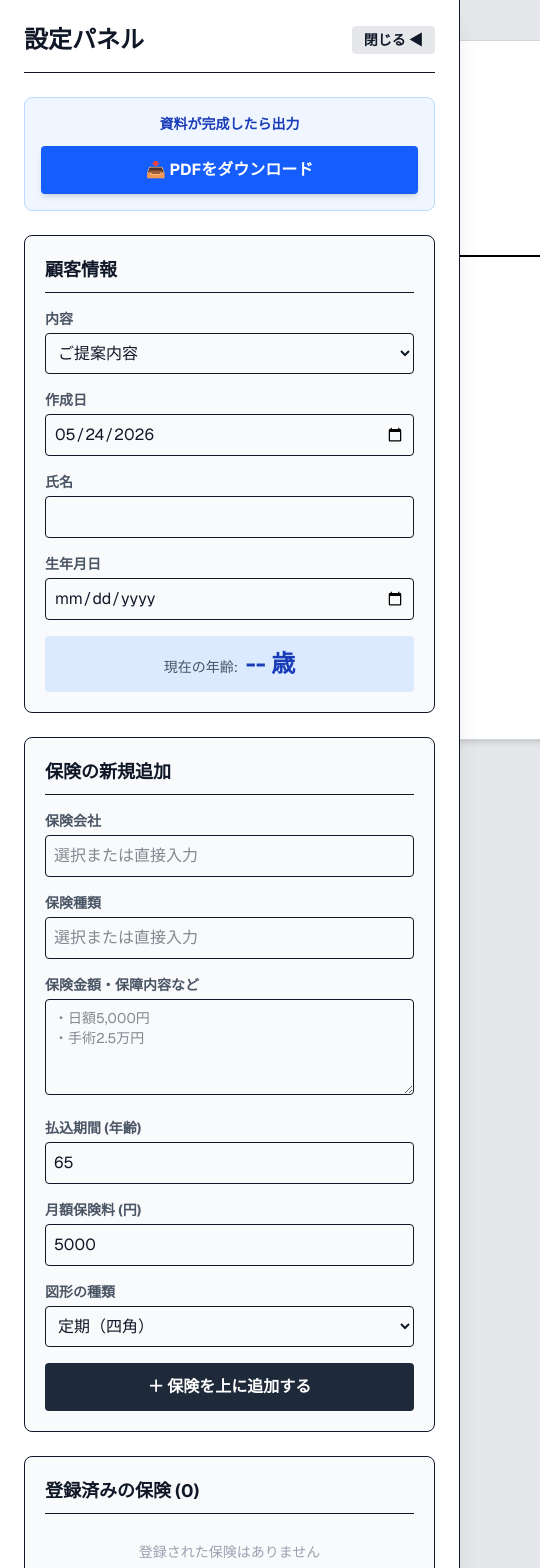
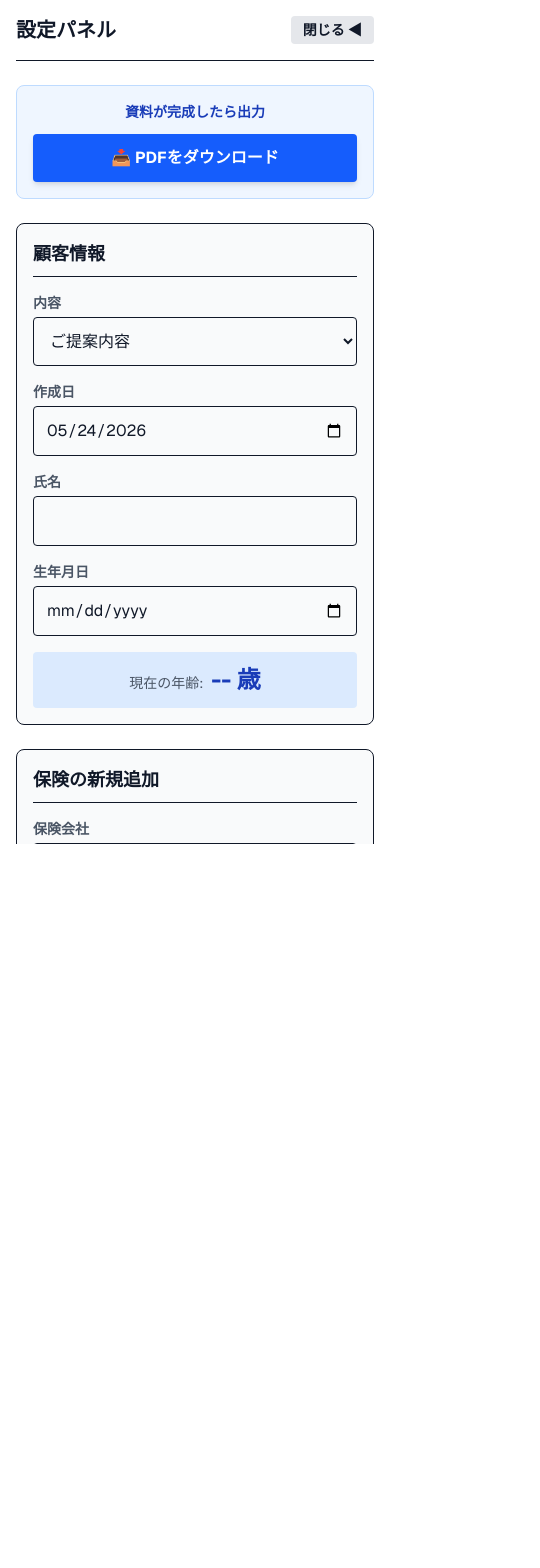
Before and after one commit to meronpan1314/sales-simulator, a Next.js app: page / in a window 390 px wide. Shown: the top 1568 px of the page, 540 px wide, since content can reach past the window. After the commit the page ends 844 px from the top, so only its background shows below. Built offline with nearby package versions, Linux system fonts and the light colour scheme.

Commit message:
スマホ操作対応

```diff
--- a/app/layout.tsx
+++ b/app/layout.tsx
@@ -13,8 +13,8 @@ const geistMono = Geist_Mono({
 });
 
 export const metadata: Metadata = {
-  title: "Create Next App",
-  description: "Generated by create next app",
+  title: "保険提案シミュレーター",
+  description: "保険提案シミュレーターは、保険営業マンが顧客に最適な保険プランを提案するためのツールです。",
 };
 
 export default function RootLayout({
--- a/app/page.tsx
+++ b/app/page.tsx
@@ -1,7 +1,6 @@
 'use client';
 
 import { useState, useEffect } from 'react';
-// 💡 html2canvasの代わりに html-to-image をインポート
 import { toPng } from 'html-to-image';
 import jsPDF from 'jspdf';
 
@@ -150,7 +149,7 @@ export default function Home() {
   const handleDragEnd = () => setDraggedIndex(null);
 
   /* =========================
-      PDF出力ロジック (html-to-image版)
+      PDF出力ロジック
   ========================= */
   const handleDownloadPDF = async () => {
     const targetElement = document.getElementById('pdf-export-area');
@@ -159,17 +158,15 @@ export default function Home() {
     setIsGeneratingPDF(true);
 
     try {
-      // 1. html-to-imageを使って高画質で画像化（エラーに強い）
       const imgData = await toPng(targetElement, {
-        pixelRatio: 2, // 2倍の解像度で出力
-        backgroundColor: '#ffffff', // 背景を白で固定
+        pixelRatio: 2,
+        backgroundColor: '#ffffff',
         style: {
-          transform: 'scale(1)', // 縮尺ズレ防止
+          transform: 'scale(1)',
           transformOrigin: 'top left'
         }
       });
 
-      // 2. A4サイズ（横向き）のPDFを生成
       const pdf = new jsPDF({
         orientation: 'landscape',
         unit: 'mm',
@@ -179,7 +176,6 @@ export default function Home() {
       const pdfWidth = pdf.internal.pageSize.getWidth();
       const pdfHeight = pdf.internal.pageSize.getHeight();
 
-      // 3. 画像の縦横比を計算
       const imgProps = pdf.getImageProperties(imgData);
       const ratio = imgProps.width / imgProps.height;
 
@@ -194,7 +190,6 @@ export default function Home() {
       const xOffset = (pdfWidth - finalWidth) / 2;
       const yOffset = (pdfHeight - finalHeight) / 2;
 
-      // 4. PDFに貼り付けてダウンロード
       pdf.addImage(imgData, 'PNG', xOffset, yOffset, finalWidth, finalHeight);
 
       const fileName = `${customerName || 'お客'}様_${documentType}.pdf`;
@@ -211,14 +206,15 @@ export default function Home() {
   const totalPrice = insurances.reduce((sum, insurance) => sum + insurance.monthlyFee, 0);
 
   return (
-    <div className="flex min-h-screen bg-gray-100 text-gray-900 font-sans">
+    <div className="flex flex-col lg:flex-row h-screen overflow-hidden bg-gray-100 text-gray-900 font-sans">
+
       {/* ========================================================
-          FORM (左側パネル)
+          FORM (左側パネル / スマホ時は上部パネル)
       ======================================================== */}
       {showForm && (
-        <div className="w-[460px] overflow-y-auto border-r bg-white p-6 shadow-xl shrink-0 z-20 relative flex flex-col gap-6">
+        <div className="w-full lg:w-[460px] h-auto lg:h-full overflow-y-auto border-b lg:border-r bg-white p-4 lg:p-6 shadow-xl shrink-0 z-20 relative flex flex-col gap-6">
           <div className="flex items-center justify-between border-b pb-4">
-            <h2 className="text-2xl font-bold">設定パネル</h2>
+            <h2 className="text-xl lg:text-2xl font-bold">設定パネル</h2>
             <button
               onClick={() => setShowForm(false)}
               className="rounded bg-gray-200 px-3 py-1 text-sm font-semibold hover:bg-gray-300"
@@ -240,27 +236,27 @@ export default function Home() {
             </button>
           </div>
 
-          <div className="rounded-lg border bg-gray-50 p-5">
+          <div className="rounded-lg border bg-gray-50 p-4 lg:p-5">
             <h3 className="mb-4 text-lg font-bold border-b pb-2">顧客情報</h3>
             <div className="space-y-4">
               <div>
                 <label className="mb-1 block text-sm font-bold text-gray-600">内容</label>
-                <select value={documentType} onChange={(e) => setDocumentType(e.target.value)} className="w-full rounded border p-2">
+                <select value={documentType} onChange={(e) => setDocumentType(e.target.value)} className="w-full rounded border p-3 text-base">
                   <option>ご契約内容</option>
                   <option>ご提案内容</option>
                 </select>
               </div>
               <div>
                 <label className="mb-1 block text-sm font-bold text-gray-600">作成日</label>
-                <input type="date" value={createdDate} onChange={(e) => setCreatedDate(e.target.value)} className="w-full rounded border p-2" />
+                <input type="date" value={createdDate} onChange={(e) => setCreatedDate(e.target.value)} className="w-full rounded border p-3 text-base" />
               </div>
               <div>
                 <label className="mb-1 block text-sm font-bold text-gray-600">氏名</label>
-                <input type="text" value={customerName} onChange={(e) => setCustomerName(e.target.value)} className="w-full rounded border p-2" />
+                <input type="text" value={customerName} onChange={(e) => setCustomerName(e.target.value)} className="w-full rounded border p-3 text-base" />
               </div>
               <div>
                 <label className="mb-1 block text-sm font-bold text-gray-600">生年月日</label>
-                <input type="date" value={birthday} onChange={(e) => setBirthday(e.target.value)} className="w-full rounded border p-2" />
+                <input type="date" value={birthday} onChange={(e) => setBirthday(e.target.value)} className="w-full rounded border p-3 text-base" />
               </div>
               <div className="rounded bg-blue-100 p-3 text-center flex flex-col items-center">
                 {birthday && <span className="text-sm text-gray-600 font-bold mb-1">{toJapaneseCalendar(birthday)}</span>}
@@ -272,38 +268,38 @@ export default function Home() {
             </div>
           </div>
 
-          <div className="rounded-lg border bg-gray-50 p-5">
+          <div className="rounded-lg border bg-gray-50 p-4 lg:p-5">
             <h3 className="mb-4 text-lg font-bold border-b pb-2">保険の新規追加</h3>
             <div className="space-y-4">
               <div>
                 <label className="mb-1 block text-sm font-bold text-gray-600">保険会社</label>
-                <input list="company-options" value={company} onChange={(e) => setCompany(e.target.value)} placeholder="選択または直接入力" className="w-full rounded border p-2" />
+                <input list="company-options" value={company} onChange={(e) => setCompany(e.target.value)} placeholder="選択または直接入力" className="w-full rounded border p-3 text-base" />
                 <datalist id="company-options">
                   {Object.keys(COMPANY_MASTER).map((name) => <option key={name} value={name} />)}
                 </datalist>
               </div>
               <div>
                 <label className="mb-1 block text-sm font-bold text-gray-600">保険種類</label>
-                <input list="type-options" value={insuranceType} onChange={(e) => setInsuranceType(e.target.value)} placeholder="選択または直接入力" className="w-full rounded border p-2" />
+                <input list="type-options" value={insuranceType} onChange={(e) => setInsuranceType(e.target.value)} placeholder="選択または直接入力" className="w-full rounded border p-3 text-base" />
                 <datalist id="type-options">
                   {INSURANCE_TYPES.map((type) => <option key={type} value={type} />)}
                 </datalist>
               </div>
               <div>
                 <label className="mb-1 block text-sm font-bold text-gray-600">保険金額・保障内容など</label>
-                <textarea value={coverageText} onChange={(e) => setCoverageText(e.target.value)} placeholder="・日額5,000円&#13;&#10;・手術2.5万円" className="h-24 w-full rounded border p-2 text-sm" />
+                <textarea value={coverageText} onChange={(e) => setCoverageText(e.target.value)} placeholder="・日額5,000円&#13;&#10;・手術2.5万円" className="h-24 w-full rounded border p-3 text-base" />
               </div>
               <div>
                 <label className="mb-1 block text-sm font-bold text-gray-600">払込期間 (年齢)</label>
-                <input type="number" value={paymentEndAge} onChange={(e) => setPaymentEndAge(Number(e.target.value))} className="w-full rounded border p-2" />
+                <input type="number" value={paymentEndAge} onChange={(e) => setPaymentEndAge(Number(e.target.value))} className="w-full rounded border p-3 text-base" />
               </div>
               <div>
                 <label className="mb-1 block text-sm font-bold text-gray-600">月額保険料 (円)</label>
-                <input type="number" value={monthlyFee} onChange={(e) => setMonthlyFee(Number(e.target.value))} className="w-full rounded border p-2" />
+                <input type="number" value={monthlyFee} onChange={(e) => setMonthlyFee(Number(e.target.value))} className="w-full rounded border p-3 text-base" />
               </div>
               <div>
                 <label className="mb-1 block text-sm font-bold text-gray-600">図形の種類</label>
-                <select value={shapeType} onChange={(e) => setShapeType(e.target.value as 'term' | 'triangle' | 'lifetime')} className="w-full rounded border p-2">
+                <select value={shapeType} onChange={(e) => setShapeType(e.target.value as 'term' | 'triangle' | 'lifetime')} className="w-full rounded border p-3 text-base">
                   <option value="term">定期（四角）</option>
                   <option value="triangle">収入保障（三角）</option>
                   <option value="lifetime">終身（矢印）</option>
@@ -315,7 +311,7 @@ export default function Home() {
             </div>
           </div>
 
-          <div className="rounded-lg border bg-gray-50 p-5">
+          <div className="rounded-lg border bg-gray-50 p-4 lg:p-5">
             <h3 className="mb-3 text-lg font-bold border-b pb-2">登録済みの保険 ({insurances.length})</h3>
             {insurances.length === 0 ? (
               <p className="text-sm text-gray-400 text-center py-4">登録された保険はありません</p>
@@ -339,12 +335,12 @@ export default function Home() {
                     >
                       <button
                         onClick={() => removeInsurance(ins.id)}
-                        className="absolute top-2 right-2 hidden group-hover:flex items-center justify-center w-5 h-5 bg-red-100 hover:bg-red-200 text-red-600 rounded-full text-xs font-bold transition-colors"
+                        className="absolute top-2 right-2 flex lg:hidden group-hover:flex items-center justify-center w-6 h-6 bg-red-100 hover:bg-red-200 text-red-600 rounded-full text-xs font-bold transition-colors"
                         title="削除"
                       >
                         ×
                       </button>
-                      <div className="flex items-center gap-1.5 mb-2 pr-6 select-none">
+                      <div className="flex items-center gap-1.5 mb-2 pr-8 select-none">
                         <span className="text-sm font-bold text-gray-400">☰</span>
                         <span className="text-sm font-bold text-gray-700">{numLabel}</span>
                         <span className="font-bold text-sm truncate max-w-[120px]">{ins.company}</span>
@@ -355,13 +351,14 @@ export default function Home() {
                           value={ins.coverageText}
                           onChange={(e) => updateCoverageText(ins.id, e.target.value)}
                           placeholder="保障内容を編集できます"
-                          className="w-full border rounded p-1.5 text-xs h-16 resize-none focus:border-blue-500 focus:outline-none"
+                          className="w-full border rounded p-2 text-sm h-16 resize-none focus:border-blue-500 focus:outline-none"
                         />
                       </div>
                     </div>
                   );
                 })}
                 <p className="text-[10px] text-gray-400 text-center pt-1">※カードを上下にドラッグして並び替えができます</p>
+                <p className="text-[10px] text-red-400 text-center">※スマホブラウザではドラッグがうまく動作しない場合があります</p>
               </div>
             )}
           </div>
@@ -370,11 +367,11 @@ export default function Home() {
       )}
 
       {/* ========================================================
-          OUTPUT (右側：お客様に見せる画面 ＆ PDF出力対象)
+          OUTPUT (右側・スマホ時は下部：お客様に見せる画面)
       ======================================================== */}
-      <div className="flex-1 overflow-auto p-10 bg-gray-200 flex flex-col items-center">
+      <div className="flex-1 overflow-auto p-4 lg:p-10 bg-gray-200 flex flex-col items-center">
 
-        <div className="w-[1000px] flex justify-start">
+        <div className="w-full max-w-[1000px] flex justify-start">
           {!showForm && (
             <button onClick={() => setShowForm(true)} className="mb-4 rounded bg-white px-4 py-2 shadow font-bold text-sm hover:bg-gray-50">
               ▶ 設定パネルを開く
@@ -382,9 +379,10 @@ export default function Home() {
           )}
         </div>
 
+        <div className="w-full max-w-[1000px] overflow-x-auto pb-8">
           <div
             id="pdf-export-area"
-          className="w-[1000px] min-h-[700px] bg-white p-12 shadow-md border border-gray-300 relative"
+            className="w-[1000px] min-w-[1000px] min-h-[700px] bg-white p-12 shadow-md border border-gray-300 relative mx-auto"
           >
             <div className="flex justify-between items-start mb-12">
               <div>
@@ -503,5 +501,6 @@ export default function Home() {
           </div>
         </div>
       </div>
+    </div>
   );
 }
```
Lines whose indentation alone changed are shown as unchanged.
